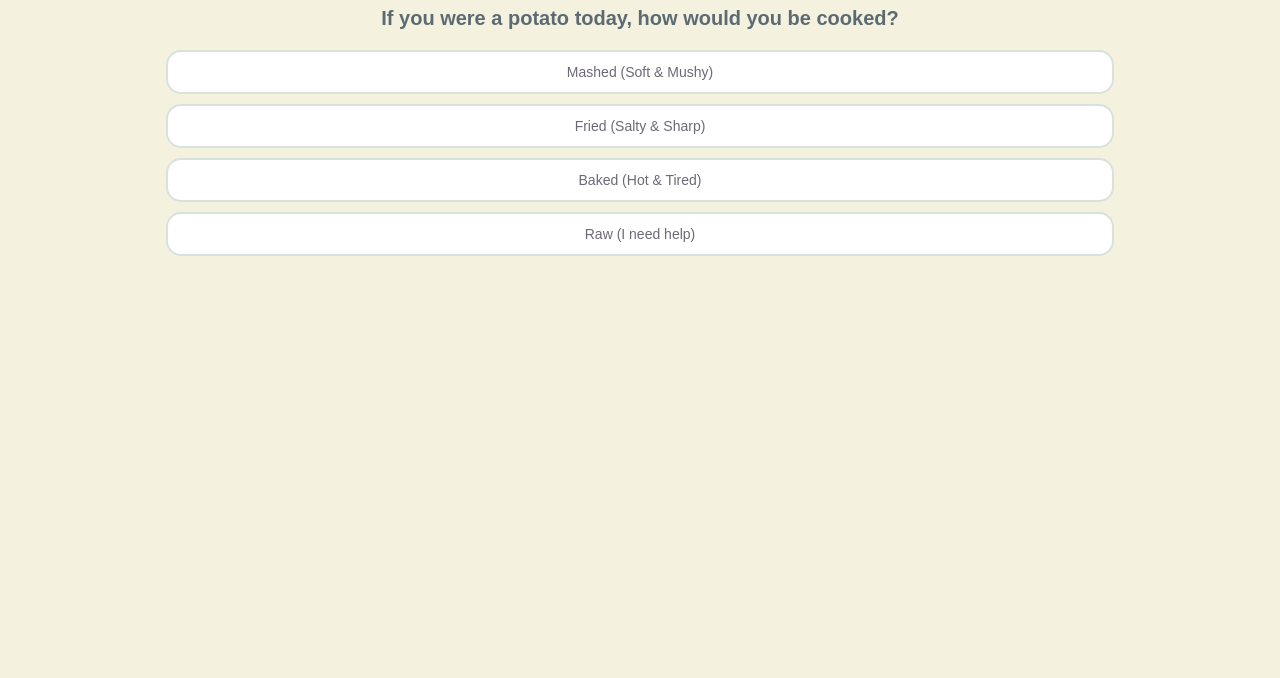
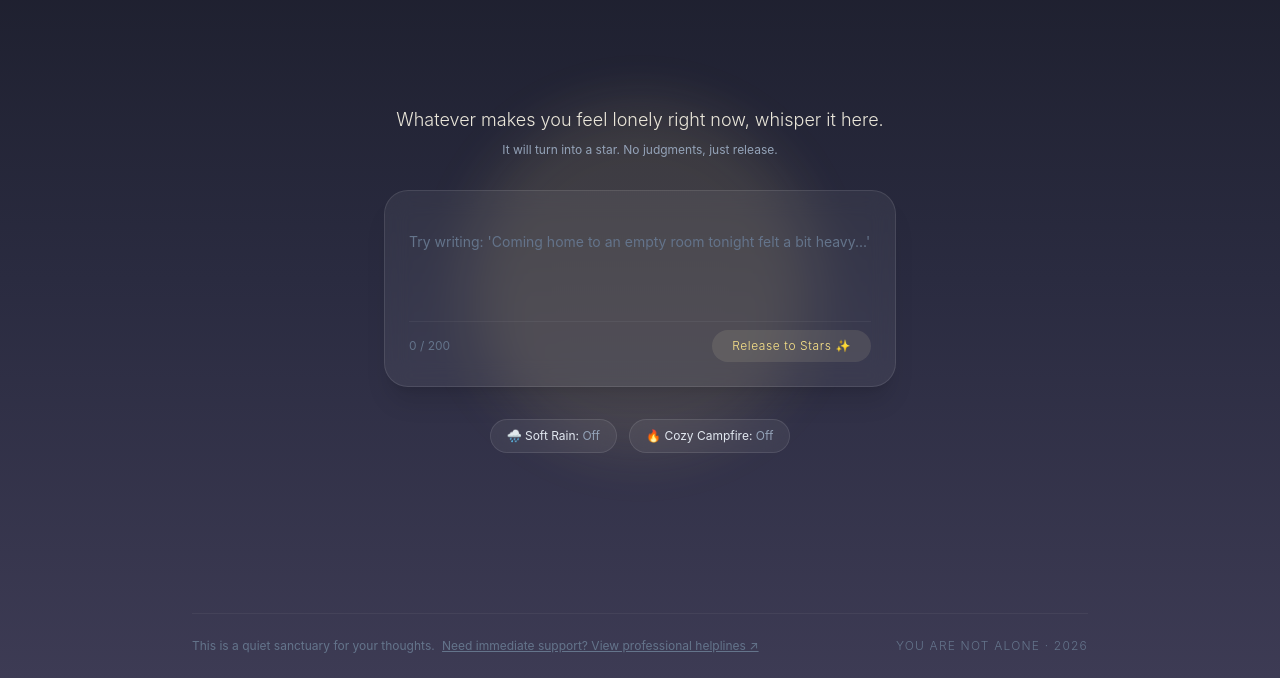
Before and after one commit to dj398hcn-pixel/mindspace, a website: page index.html in a window 1280 px wide. Shown: the part 122-800 px from the top of the page. Drawn offline with nearby package versions, Linux system fonts and the light colour scheme.

Commit message:
Update index.html

```diff
--- a/index.html
+++ b/index.html
@@ -2,90 +2,175 @@
 <html lang="en">
 <head>
     <meta charset="UTF-8">
-  <title>Moodkins Sanctuary</title>
+    <meta name="viewport" content="width=device-width, initial-scale=1.0">
+    <title>The Lonely Lighthouse | Your Safe Space</title>
+    <script src="https://cdn.tailwindcss.com"></script>
     <style>
+        /* Immersive deep night gradient background */
         body {
-      font-family: Arial, sans-serif;
-      background-color: #F4F1DE;
-      text-align: center;
-      padding: 40px;
+            background: linear-gradient(180deg, #1a1c29 0%, #2a2b40 50%, #3d3b54 100%);
+            font-family: -apple-system, BlinkMacSystemFont, "Segoe UI", Roboto, "Helvetica Neue", Arial, sans-serif;
+            overflow-x: hidden;
         }
-    h1 { color: #5C6B73; }
-    .question { font-size: 20px; font-weight: bold; color: #5C6B73; margin: 20px 0; }
-    .option {
-      display: block;
-      margin: 10px auto;
-      padding: 12px;
-      width: 80%;
-      background: white;
-      border: 2px solid #D8E2DC;
-      border-radius: 15px;
-      cursor: pointer;
-      color: #6D6875;
-      font-size: 14px;
+        /* Frosted glass/Glassmorphism effect */
+        .glass-panel {
+            background: rgba(255, 255, 255, 0.06);
+            backdrop-filter: blur(12px);
+            -webkit-backdrop-filter: blur(12px);
+            border: 1px rgba(255, 255, 255, 0.1) solid;
         }
-    .result { font-size: 18px; margin-top: 20px; }
+        /* Smooth breathing animation for anxiety relief */
+        @keyframes breathe {
+            0%, 100% { transform: scale(1); opacity: 0.4; filter: blur(20px); }
+            50% { transform: scale(1.15); opacity: 0.7; filter: blur(30px); }
+        }
+        .breathing-glow {
+            animation: breathe 7s ease-in-out infinite;
+        }
+        /* Star rising animation */
+        @keyframes floatUp {
+            0% { transform: translateY(20px) scale(0.8); opacity: 0; }
+            20% { opacity: 1; }
+            100% { transform: translateY(-120px) scale(0.5); opacity: 0; }
+        }
+        .floating-star {
+            animation: floatUp 4s ease-out forwards;
+        }
     </style>
 </head>
-<body>
+<body class="text-slate-200 min-h-screen flex flex-col justify-between p-6 relative">
 
-  <h1>✨ Moodkins Sanctuary ✨</h1>
-  <div id="quiz"></div>
+    <div class="absolute inset-0 flex items-center justify-center pointer-events-none z-0">
+        <div id="glowCircle" class="w-80 h-80 bg-amber-200/20 rounded-full breathing-glow"></div>
+    </div>
+
+    <header class="w-full max-w-4xl mx-auto flex justify-between items-center z-10">
+        <div class="flex items-center space-x-3">
+            <span class="text-2xl">🌙</span>
+            <div>
+                <h1 class="text-xl font-light tracking-wide text-amber-100/90">The Lonely Lighthouse</h1>
+                <p class="text-xs text-slate-400">A light is always left on for you here tonight.</p>
+            </div>
+        </div>
+        <div class="text-xs glass-panel px-3 py-1.5 rounded-full text-slate-300">
+            🟢 1,204 kindred souls are watching the stars with you right now.
+        </div>
+    </header>
+
+    <main class="w-full max-w-lg mx-auto my-auto z-10 flex flex-col items-center space-y-8">
+
+        <div class="text-center space-y-2">
+            <p id="mainPrompt" class="text-lg font-light text-amber-50/90 transition-all duration-1000">Whatever makes you feel lonely right now, whisper it here.</p>
+            <p class="text-xs text-slate-400">It will turn into a star. No judgments, just release.</p>
+        </div>
+
+        <div class="w-full glass-panel p-6 rounded-3xl shadow-xl space-y-4 relative">
+            <div id="starContainer" class="absolute -top-12 left-1/2 transform -translate-x-1/2 pointer-events-none"></div>
+
+            <textarea id="whisperInput" rows="3"
+                class="w-full bg-transparent border-none resize-none focus:outline-none text-slate-100 placeholder-slate-500 text-sm leading-relaxed"
+                placeholder="Try writing: 'Coming home to an empty room tonight felt a bit heavy...'"></textarea>
+
+            <div class="flex justify-between items-center pt-2 border-t border-white/5">
+                <span class="text-xs text-slate-500" id="charCount">0 / 200</span>
+                <button id="sendBtn" onclick="sendWhisper()"
+                    class="bg-amber-100/10 hover:bg-amber-100/20 text-amber-200 text-xs px-5 py-2 rounded-full transition-all tracking-wider font-light">
+                    Release to Stars ✨
+                </button>
+            </div>
+        </div>
+
+<div class="flex space-x-3 text-xs">
+            <button onclick="toggleAmbient('rain', this)" class="glass-panel px-4 py-2 rounded-full hover:bg-white/10 transition">
+                🌧️ Soft Rain: <span class="text-slate-400">Off</span>
+            </button>
+            <button onclick="toggleAmbient('fire', this)" class="glass-panel px-4 py-2 rounded-full hover:bg-white/10 transition">
+                🔥 Cozy Campfire: <span class="text-slate-400">Off</span>
+            </button>
+        </div>
+
+    </main>
+
+    <footer class="w-full max-w-4xl mx-auto flex flex-col sm:flex-row justify-between items-center gap-4 pt-6 border-t border-white/5 z-10 text-xs text-slate-500">
+        <div>
+            <span>This is a quiet sanctuary for your thoughts.</span>
+            <a href="#" class="underline hover:text-slate-400 ml-1">Need immediate support? View professional helplines ↗</a>
+        </div>
+        <div class="tracking-widest font-light">
+            YOU ARE NOT ALONE · 2026
+        </div>
+    </footer>
 
     <script>
-    const questions = [
-      { text: "If you were a potato today, how would you be cooked?",
-        options: ["Mashed (Soft & Mushy)", "Fried (Salty & Sharp)", "Baked (Hot & Tired)", "Raw (I need help)"],
-        weights: [0,1,2,6] },
-      { text: "Your social battery is currently at:",
-        options: ["100% - Let's party!", "15% - Low power mode.", "0% - I am a ghost.", "Wait, I have a battery?"],
-        weights: [3,9,6,8] }
-      // 👉 Add more questions here
+        const whisperInput = document.getElementById('whisperInput');
+        const charCount = document.getElementById('charCount');
+        const mainPrompt = document.getElementById('mainPrompt');
+        const glowCircle = document.getElementById('glowCircle');
+        const starContainer = document.getElementById('starContainer');
+
+        // Character Counter
+        whisperInput.addEventListener('input', (e) => {
+            const len = e.target.value.length;
+            charCount.textContent = ${len} / 200;
+            if(len > 200) {
+                whisperInput.value = whisperInput.value.slice(0, 200);
+            }
+        });
+
+        // Handle text submission
+        function sendWhisper() {
+            const text = whisperInput.value.trim();
+            if (!text) return;
+
+            // 1. Trigger the visual star animation
+            createFloatingStar();
+
+            // 2. Clear input fields
+            whisperInput.value = '';
+            charCount.textContent = '0 / 200';
+
+            // 3. Cycle through comforting system replies
+            mainPrompt.style.opacity = '0';
+            setTimeout(() => {
+                const replies = [
+                    "It's heard. The universe is vast, but right now, this space is yours.",
+                    "The world is loud, but it's quiet here. You are doing just fine. Rest well.",
+                    "The words you couldn't say out loud are safe with the night sky now. 🌙",
+                    "Leave the loneliness with the stars. Let the warm breeze carry you forward."
                 ];
+                mainPrompt.textContent = replies[Math.floor(Math.random() * replies.length)];
+                mainPrompt.style.opacity = '1';
 
-    const moods = [
-      {icon:"🍡", title:"Cozy Marshmallow", msg:"You are feeling soft, safe, and sweet."},
-      {icon:"🌮", title:"Spicy Taco", msg:"You've got a bit of a kick today!"},
-      {icon:"🍂", title:"Wilting Leaf", msg:"You feel a bit fragile and drained."},
-      {icon:"🦄", title:"Sparkly Unicorn", msg:"Energy levels are high!"},
-      {icon:"☁️", title:"Floating Cloud", msg:"You are drifting in a dream."},
-      {icon:"🐝", title:"Busy Bee", msg:"Buzzing with thoughts!"},
-      {icon:"🥔", title:"Grumpy Potato", msg:"You just want to stay under the blanket."},
-      {icon:"🦉", title:"Wise Owl", msg:"You are pensive and calm."},
-      {icon:"🧩", title:"Scattered Puzzle", msg:"You feel in pieces, but you’ll be whole again."},
-      {icon:"☀️", title:"Golden Sun", msg:"Radiant and content!"}
-    ];
-
-    let current = 0;
-    let scores = Array(10).fill(0);
-
-    function showQuestion() {
-      const q = questions[current];
-      const quizDiv = document.getElementById("quiz");
-      quizDiv.innerHTML = `<div class="question">${q.text}</div>`;
-      q.options.forEach((opt, i) => {
-        const btn = document.createElement("button");
-        btn.className = "option";
-        btn.textContent = opt;
-        btn.onclick = () => {
-          scores[q.weights[i]]++;
-          current++;
-          if (current < questions.length) showQuestion();
-          else showResult();
-        };
-        quizDiv.appendChild(btn);
-      });
+                // Transition the glow circle to a warmer tone as dynamic feedback
+                glowCircle.style.backgroundColor = 'rgba(253, 230, 138, 0.35)';
+            }, 1000);
         }
 
-    function showResult() {
-      const maxIdx = scores.indexOf(Math.max(...scores));
-      const mood = moods[maxIdx];
-      document.getElementById("quiz").innerHTML =
-        `<div class="result">${mood.icon}<br><strong>Your heart is a ${mood.title}</strong><br>${mood.msg}</div>`;
+        // Dynamically inject floating star elements
+        function createFloatingStar() {
+            const star = document.createElement('div');
+            star.className = 'floating-star text-2xl text-amber-200 absolute';
+            star.textContent = '✨';
+            starContainer.appendChild(star);
+
+            // Housekeeping: Remove element after animation to prevent memory leaks
+            setTimeout(() => {
+                star.remove();
+            }, 4000);
         }
 
-    // Start quiz
-    showQuestion();
+        // Simulate ambient audio toggle states
+        function toggleAmbient(type, btn) {
+            const statusSpan = btn.querySelector('span');
+            if (statusSpan.textContent === 'Off') {
+                statusSpan.textContent = 'On';
+                statusSpan.className = 'text-amber-300';
+                // In production, instantiate and play your looped Web Audio API nodes here
+            } else {
+                statusSpan.textContent = 'Off';
+                statusSpan.className = 'text-slate-400';
+            }
+        }
     </script>
 </body>
 </html>
```
Lines whose indentation alone changed are shown as unchanged.
